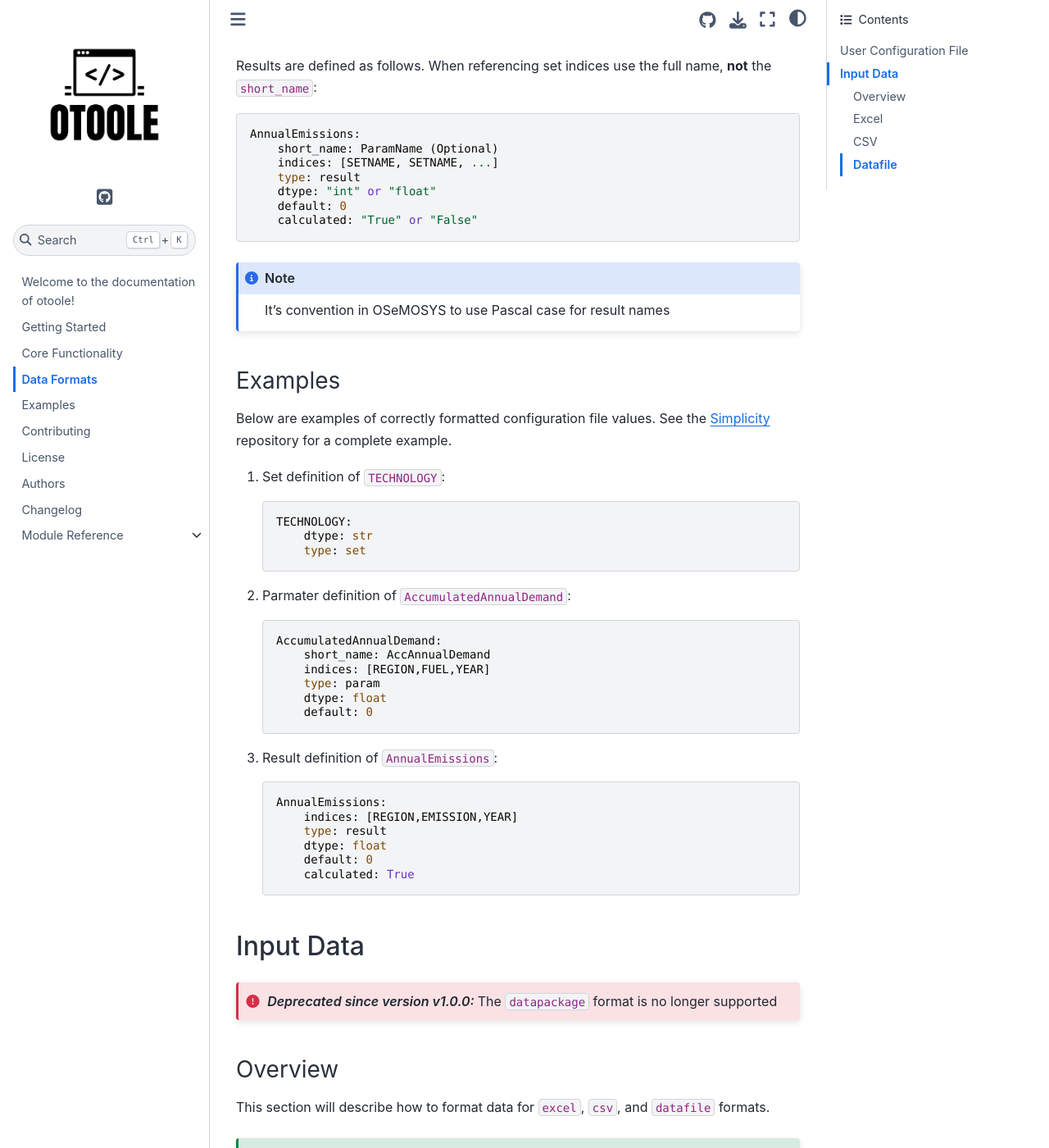
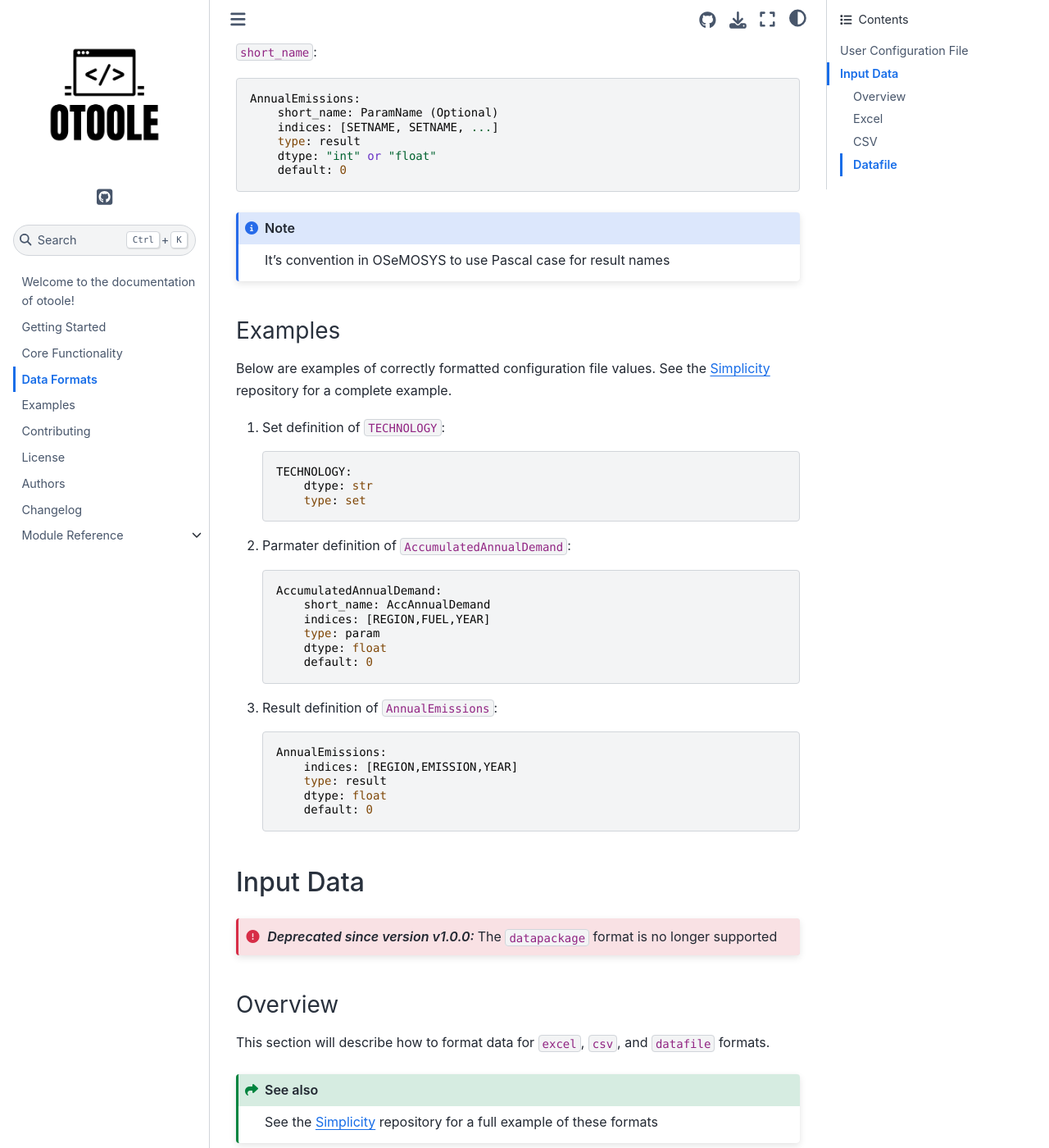
Before and after one commit to OSeMOSYS/otoole, a Sphinx documentation site: the page built from docs/data.rst, in a window 1280 px wide and 1400 px high, scrolled down 2082 px. Shown: the whole window at 82% size. Built offline with Sphinx 7.4.7 and the Sphinx Book theme 1.1.4, drawn with Linux system fonts in a browser that asks for light colours.

Commit message:
update docs for removal of calculated field

```diff
--- a/docs/data.rst
+++ b/docs/data.rst
@@ -42,8 +42,6 @@ given by **X**, while optional values are given by **(X)**.
 | type        | X    | X          | X       |
 +-------------+------+------------+---------+
 | default     |      | X          | X       |
-+-------------+------+------------+---------+
-| calculated  |      |            | X       |
 +-------------+------+------------+---------+
 
 .. WARNING::
@@ -92,7 +90,6 @@ name, **not** the ``short_name``::
         type: result
         dtype: "int" or "float"
         default: 0
-        calculated: "True" or "False"
 
 .. NOTE::
    It's convention in OSeMOSYS to use Pascal case for result names
@@ -125,7 +122,6 @@ repository for a complete example.
         type: result
         dtype: float
         default: 0
-        calculated: True
 
 Input Data
 ----------
```
Also changed, not shown: 1 other file.
